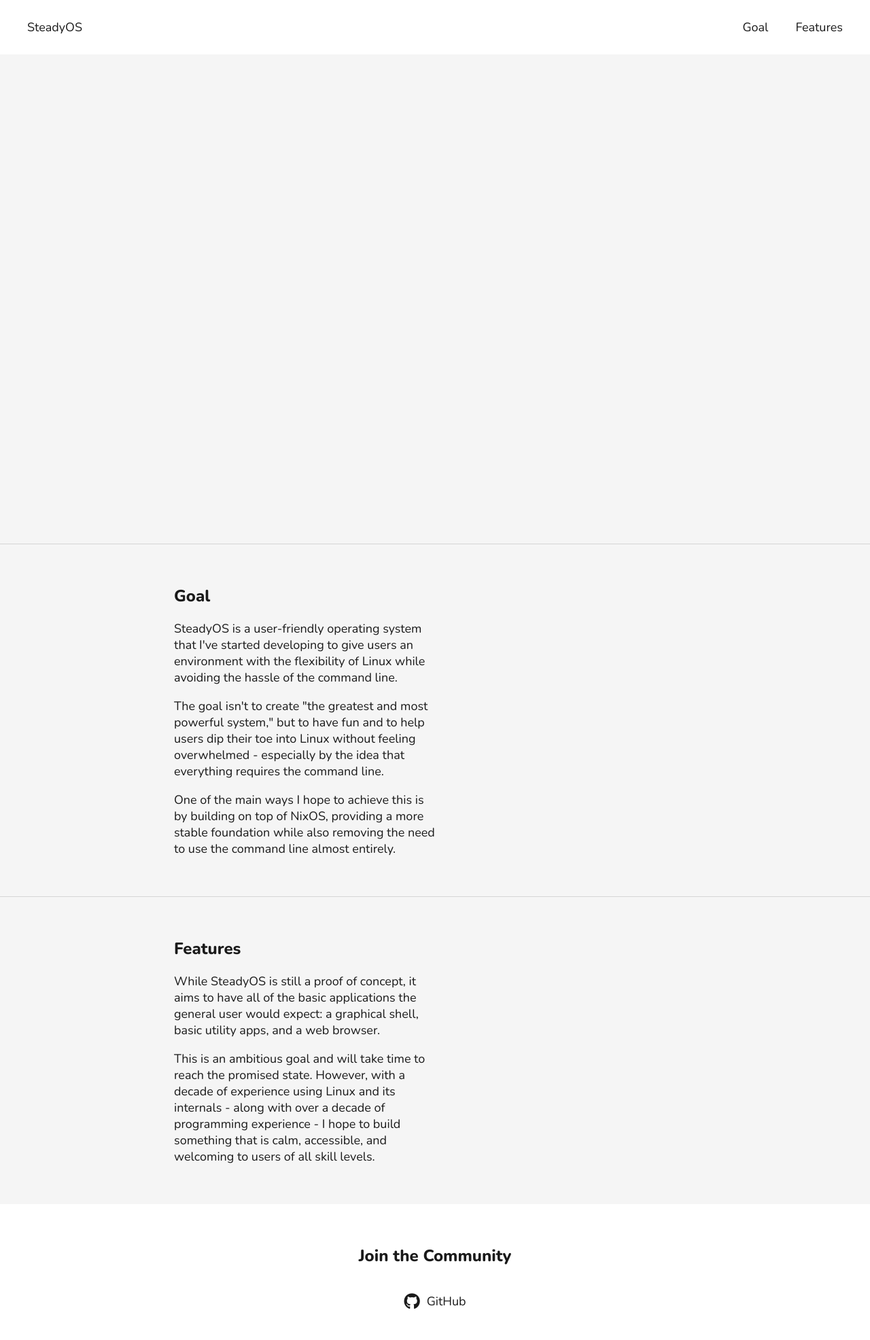
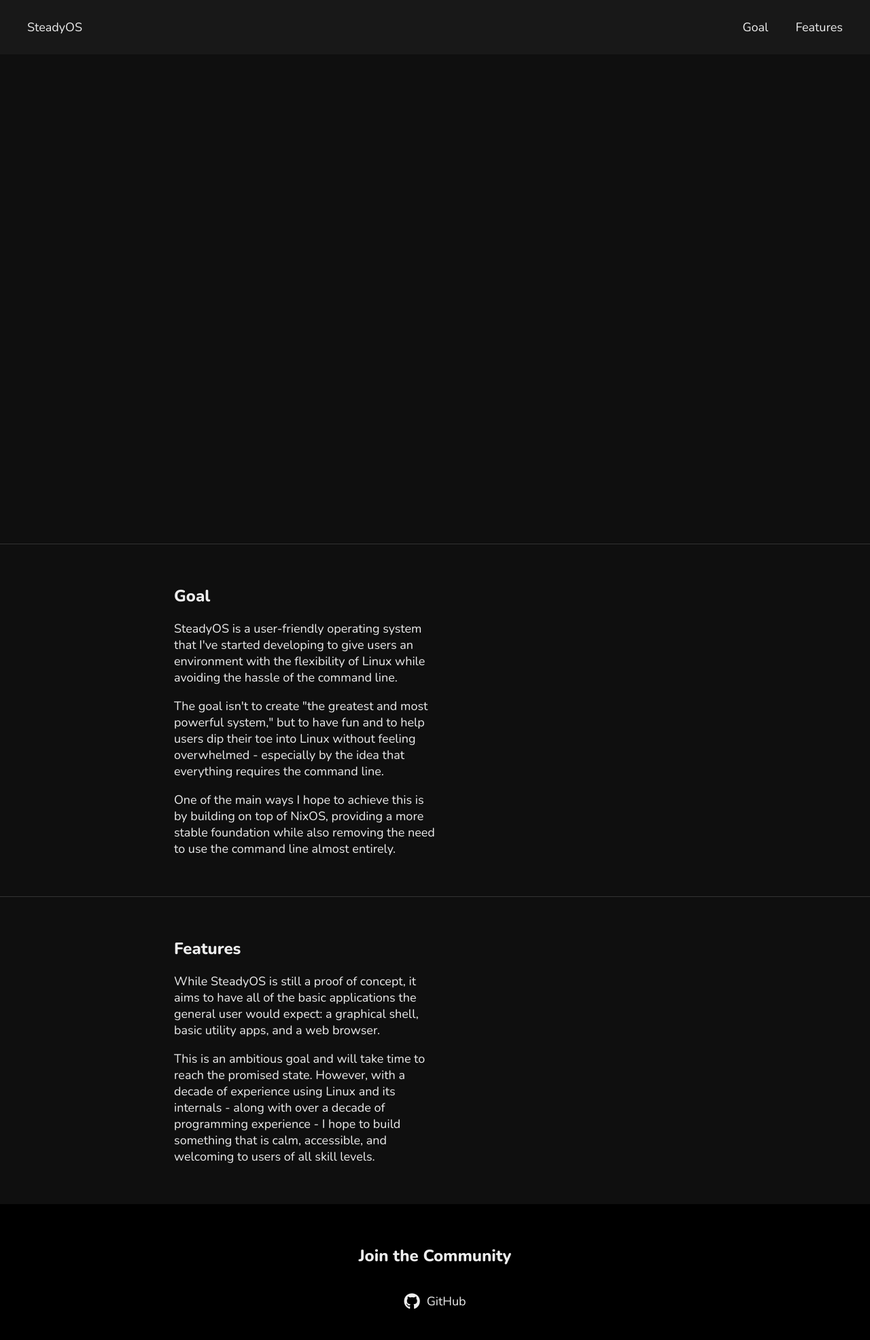
Before and after one commit to SteadyOS-org/website, a Flask app: page / in a window 1280 px wide. Shown: the whole page at 68% size. Run offline with Flask 3, Linux system fonts and the light colour scheme; some libraries are stand-ins or nearby versions.

Commit message:
updated color scheme

```diff
--- a/templates/index.html
+++ b/templates/index.html
@@ -23,7 +23,7 @@
             body {
                 margin: 0;
                 padding: 0;
-                background-color: #f5f5f5;
+                background-color: #0f0f0f;
                 font-family: "Nunito", sans-serif;
                 font-weight: 400;
             }
@@ -37,7 +37,7 @@
                 padding: 0 20px 0 20px;
                 width: 100%;
                 height: 80px;
-                background-color: #ffffff;
+                background-color: #181818;
                 align-items: center;
                 flex-direction: row;
             }
@@ -54,7 +54,7 @@
 
             nav a {
                 padding: 0 20px 0 20px;
-                color: #1a1a1a;
+                color: #eeeeee;
                 vertical-align: middle;
                 text-align: center;
                 text-decoration: none;
@@ -63,14 +63,14 @@
             }
 
             nav a:hover {
-                color: #7a7a7a;
+                color: #bbbbbb;
             }
 
             .divider {
                 margin: 0;
                 padding: 0;
                 width: 100%;
-                border-top: 1px solid #d5d5d5;
+                border-top: 1px solid #333333;
                 scroll-margin-top: 80px;
             }
 
@@ -89,14 +89,14 @@
             }
 
             .section h2 {
-                color: #1a1a1a;
+                color: #eeeeee;
                 font-size: 1.5rem;
                 font-weight: 800;
             }
 
             .section p {
                 width: 50%;
-                color: #1a1a1a;
+                color: #eeeeee;
                 font-size: 1.125rem;
             }
 
@@ -106,12 +106,12 @@
                 padding-bottom: 40px;
                 width: 100%;
                 height: 200px;
-                background-color: #ffffff;
+                background-color: #000000;
             }
 
             #footer h2 {
                 width: 100%;
-                color: #1a1a1a;
+                color: #eeeeee;
                 font-size: 1.5rem;
                 font-weight: 800;
                 text-align: center;
@@ -132,7 +132,7 @@
             #footer a {
                 display: flex;
                 padding: 0 20px 0 20px;
-                color: #1a1a1a;
+                color: #eeeeee;
                 vertical-align: middle;
                 text-align: center;
                 text-decoration: none;
```
